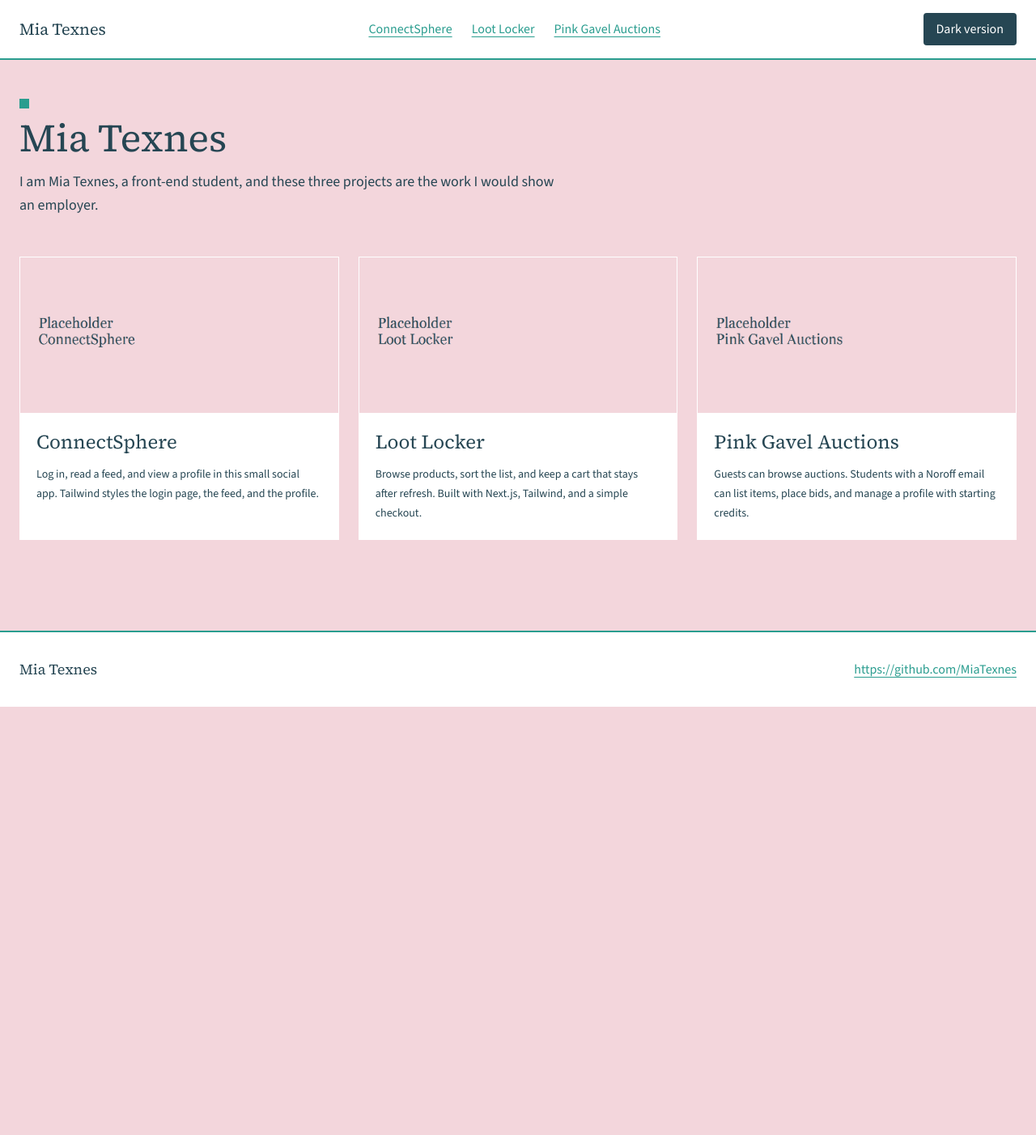
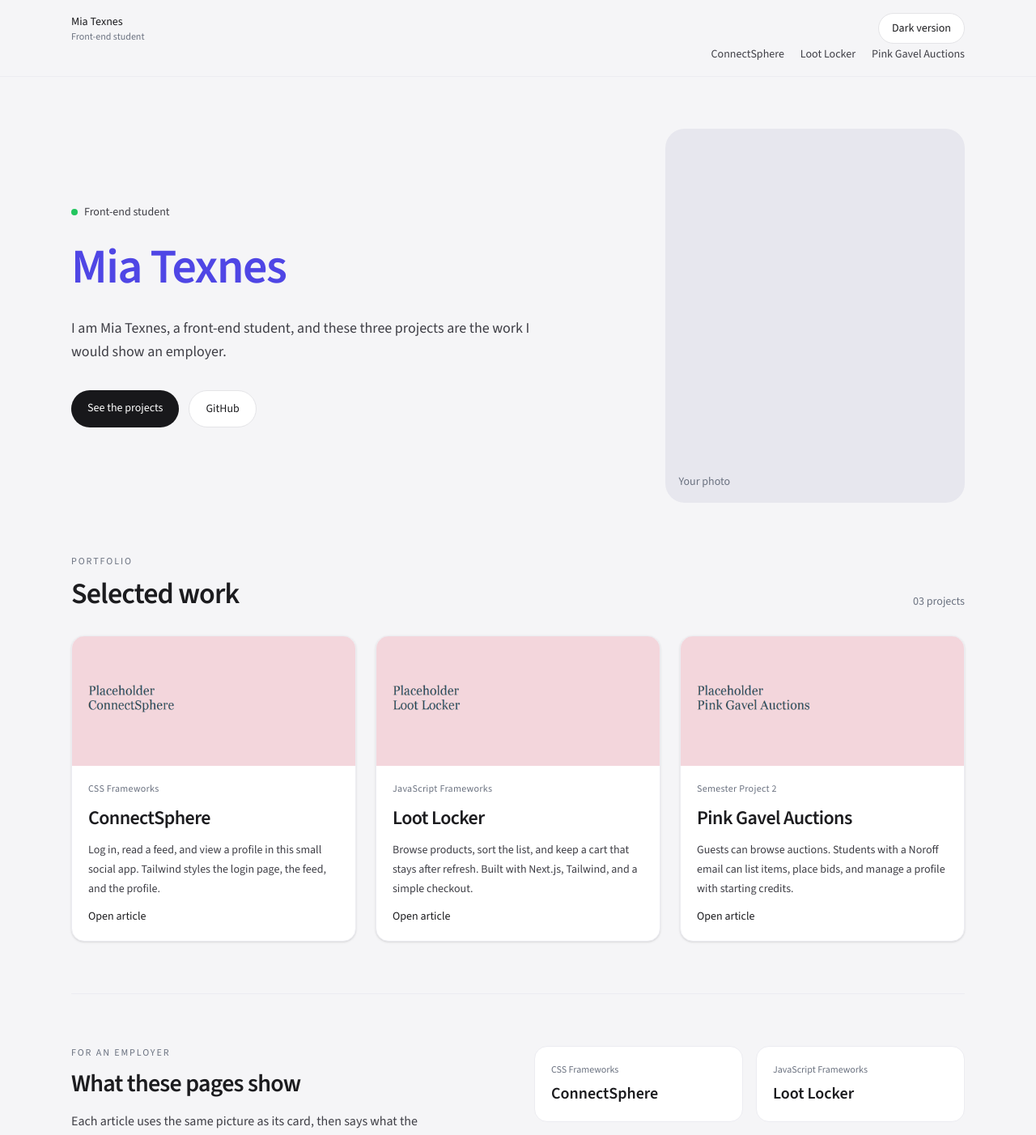
Before and after one commit to MiaTexnes/Portfolio-2, a Next.js app: page / in a window 1280 px wide. Shown: the top 1402 px of the page at 81% size. Before the commit the page ends 873 px from the top, so only its background shows below. Built offline with nearby package versions, Linux system fonts and the light colour scheme.

Commit message:
Refactor layout and styling across components for improved aesthetics and consistency. Update color schemes, typography, and spacing in the header, footer, and main content areas. Enhance the theme toggle functionality and adjust project card designs for better visual hierarchy.

```diff
--- a/app/layout.js
+++ b/app/layout.js
@@ -26,7 +26,7 @@ export default function RootLayout({ children }) {
       className={`${sourceSerif.variable} ${sourceSans.variable}`}
       suppressHydrationWarning
     >
-      <body className="min-h-screen bg-[#F3D6DC] font-sans text-[#264653] antialiased dark:bg-[#264653] dark:text-white">
+      <body className="min-h-screen bg-[#f5f5f7] font-sans text-[#1c1c1f] antialiased dark:bg-[#0e1014] dark:text-white">
         <Script id="theme-script" strategy="beforeInteractive">
           {`(function () {
             try {
@@ -38,7 +38,7 @@ export default function RootLayout({ children }) {
         </Script>
         <a
           href="#main"
-          className="absolute left-4 top-0 -translate-y-full bg-[#264653] px-4 py-2 text-white focus:translate-y-4 dark:bg-[#F3D6DC] dark:text-[#264653]"
+          className="absolute left-4 top-0 -translate-y-full rounded-full bg-[#18181b] px-4 py-2 text-white focus:translate-y-4 dark:bg-[#5b4dff]"
         >
           Skip to content
         </a>
--- a/app/page.js
+++ b/app/page.js
@@ -1,20 +1,90 @@
+import Link from "next/link";
 import projects from "@/data/projects";
 import ProjectCard from "@/components/ProjectCard";
 
 export default function HomePage() {
   return (
-    <main id="main" className="mx-auto max-w-7xl px-6 py-12">
-      <p className="mb-3 h-3 w-3 bg-[#2A9D8F]" aria-hidden="true" />
-      <h1 className="font-serif text-5xl">Mia Texnes</h1>
-      <p className="mt-4 max-w-2xl text-lg leading-relaxed">
-        I am Mia Texnes, a front-end student, and these three projects are the
-        work I would show an employer.
-      </p>
-      <ul className="mt-12 grid grid-cols-1 gap-6 lg:grid-cols-3">
-        {projects.map((project) => (
-          <ProjectCard key={project.slug} project={project} />
-        ))}
-      </ul>
+    <main id="main" className="mx-auto max-w-6xl px-5 sm:px-6">
+      <section className="grid items-center gap-8 py-10 sm:py-16 lg:grid-cols-[1.3fr_0.7fr] lg:gap-12">
+        <div>
+          <p className="flex items-center gap-2 text-sm text-[#3f3f46] dark:text-[#d4d4d8]">
+            <span
+              className="h-2 w-2 rounded-full bg-[#22c55e]"
+              aria-hidden="true"
+            />
+            Front-end student
+          </p>
+          <h1 className="mt-5 max-w-xl text-4xl font-semibold leading-tight tracking-tight text-[#4f46e5] sm:text-6xl">
+            Mia Texnes
+          </h1>
+          <p className="mt-6 max-w-xl text-lg leading-relaxed text-[#3f3f46] dark:text-[#d4d4d8]">
+            I am Mia Texnes, a front-end student, and these three projects are
+            the work I would show an employer.
+          </p>
+          <div className="mt-8 flex flex-col gap-3 sm:flex-row sm:flex-wrap">
+            <a
+              href="#work"
+              className="w-full rounded-full bg-[#18181b] px-5 py-3 text-center text-sm text-white no-underline sm:w-auto dark:bg-[#5b4dff]"
+            >
+              See the projects
+            </a>
+            <a
+              href="https://github.com/MiaTexnes"
+              className="w-full rounded-full border border-[#e4e4e7] bg-white px-5 py-3 text-center text-sm text-[#1c1c1f] no-underline sm:w-auto dark:border-white/15 dark:bg-transparent dark:text-white"
+            >
+              GitHub
+            </a>
+          </div>
+        </div>
+        <div className="relative mx-auto hidden aspect-[4/5] w-full max-w-sm overflow-hidden rounded-3xl bg-[#e7e7ee] lg:block dark:bg-[#1a1c24]">
+          <p className="absolute bottom-4 left-4 text-sm text-[#6b7280]">
+            Your photo
+          </p>
+        </div>
+      </section>
+
+      <section id="work" className="pb-16">
+        <p className="text-xs tracking-[0.16em] text-[#6b7280]">PORTFOLIO</p>
+        <div className="mt-3 flex flex-wrap items-end justify-between gap-4">
+          <h2 className="text-3xl font-semibold tracking-tight sm:text-4xl">
+            Selected work
+          </h2>
+          <p className="text-sm text-[#6b7280]">03 projects</p>
+        </div>
+        <ul className="mt-8 grid grid-cols-1 gap-6 lg:grid-cols-3">
+          {projects.map((project) => (
+            <ProjectCard key={project.slug} project={project} />
+          ))}
+        </ul>
+      </section>
+
+      <section className="grid gap-10 border-t border-[#ececf1] py-16 lg:grid-cols-2 dark:border-white/10">
+        <div>
+          <p className="text-xs tracking-[0.16em] text-[#6b7280]">
+            FOR AN EMPLOYER
+          </p>
+          <h2 className="mt-3 text-3xl font-semibold tracking-tight">
+            What these pages show
+          </h2>
+          <p className="mt-4 max-w-md leading-relaxed text-[#3f3f46] dark:text-[#d4d4d8]">
+            Each article uses the same picture as its card, then says what the
+            project is, which tools it uses, and what I would improve.
+          </p>
+        </div>
+        <ul className="grid gap-4 lg:grid-cols-2">
+          {projects.map((project) => (
+            <li key={project.slug}>
+              <Link
+                href={`/${project.slug}`}
+                className="block h-full rounded-2xl border border-[#ececf1] bg-white p-5 text-[#1c1c1f] no-underline dark:border-white/10 dark:bg-[#16181e] dark:text-white"
+              >
+                <p className="text-xs text-[#6b7280]">{project.module}</p>
+                <p className="mt-2 text-xl font-semibold">{project.title}</p>
+              </Link>
+            </li>
+          ))}
+        </ul>
+      </section>
     </main>
   );
 }
--- a/components/Article.js
+++ b/components/Article.js
@@ -6,21 +6,28 @@ export default function Article({ project }) {
   return (
     <main
       id="main"
-      className="mx-auto my-10 max-w-3xl bg-white px-6 py-12 text-[#264653] dark:border dark:border-[#F3D6DC] dark:bg-[#264653] dark:text-white"
+      className="mx-auto my-10 max-w-3xl rounded-3xl bg-white px-6 py-12 text-[#1c1c1f] shadow-sm dark:border dark:border-white/10 dark:bg-[#16181e] dark:text-white dark:shadow-none"
     >
-      <Link href="/" className="text-[#2A9D8F] underline underline-offset-4">
+      <Link
+        href="/"
+        className="text-sm text-[#4f46e5] underline underline-offset-4"
+      >
         Back home
       </Link>
 
-      <p className="mt-8 flex items-center gap-2 text-sm">
+      <p className="mt-8 flex items-center gap-2 text-sm text-[#6b7280]">
         <span
-          className="inline-block h-2 w-2 bg-[#2A9D8F]"
+          className="inline-block h-2 w-2 rounded-full bg-[#22c55e]"
           aria-hidden="true"
         />
         {project.module}
       </p>
-      <h1 className="mt-2 font-serif text-4xl">{project.title}</h1>
-      <p className="mt-4 leading-6">{project.description}</p>
+      <h1 className="mt-2 text-4xl font-semibold tracking-tight">
+        {project.title}
+      </h1>
+      <p className="mt-4 leading-6 text-[#3f3f46] dark:text-[#d4d4d8]">
+        {project.description}
+      </p>
 
       <div className="mt-6">
         <CopyLinkButton />
@@ -32,9 +39,11 @@ export default function Article({ project }) {
           alt={project.imageAlt}
           width={960}
           height={600}
-          className="h-auto w-full"
+          className="h-auto w-full rounded-2xl"
         />
-        <figcaption className="mt-2 text-sm">{project.caption}</figcaption>
+        <figcaption className="mt-2 text-sm text-[#6b7280]">
+          {project.caption}
+        </figcaption>
       </figure>
 
       <p className="mt-6 flex flex-wrap gap-6">
@@ -42,7 +51,7 @@ export default function Article({ project }) {
           href={project.live}
           target="_blank"
           rel="noopener noreferrer"
-          className="text-[#2A9D8F] underline underline-offset-4"
+          className="text-sm text-[#4f46e5] underline underline-offset-4"
         >
           Live site
           <span className="sr-only"> (opens in a new tab)</span>
@@ -51,7 +60,7 @@ export default function Article({ project }) {
           href={project.readme}
           target="_blank"
           rel="noopener noreferrer"
-          className="text-[#2A9D8F] underline underline-offset-4"
+          className="text-sm text-[#4f46e5] underline underline-offset-4"
         >
           GitHub README
           <span className="sr-only"> (opens in a new tab)</span>
@@ -59,11 +68,13 @@ export default function Article({ project }) {
       </p>
 
       <div className="mt-10 space-y-4 leading-relaxed">
-        <h2 className="font-serif text-2xl">The project</h2>
+        <h2 className="text-2xl font-semibold tracking-tight">The project</h2>
         <p>{project.about}</p>
-        <h2 className="font-serif text-2xl">Tools</h2>
+        <h2 className="text-2xl font-semibold tracking-tight">Tools</h2>
         <p>{project.tools}</p>
-        <h2 className="font-serif text-2xl">What I would improve</h2>
+        <h2 className="text-2xl font-semibold tracking-tight">
+          What I would improve
+        </h2>
         <p>{project.improvement}</p>
       </div>
     </main>
--- a/components/CopyLinkButton.js
+++ b/components/CopyLinkButton.js
@@ -19,7 +19,7 @@ export default function CopyLinkButton() {
     <button
       type="button"
       onClick={onCopy}
-      className="rounded-sm bg-[#264653] px-4 py-2 text-left text-white dark:bg-[#F3D6DC] dark:text-[#264653]"
+      className="rounded-full bg-[#18181b] px-4 py-2 text-left text-sm text-white dark:bg-[#5b4dff]"
     >
       {message}
     </button>
--- a/components/Footer.js
+++ b/components/Footer.js
@@ -1,15 +1,13 @@
 export default function Footer() {
   return (
-    <footer className="mt-16 border-t-2 border-[#2A9D8F] bg-white px-6 py-8 dark:border-[#F3D6DC] dark:bg-[#264653]">
-      <div className="mx-auto flex max-w-7xl flex-wrap items-center justify-between gap-3">
-        <p className="font-serif text-lg text-[#264653] dark:text-white">
-          Mia Texnes
-        </p>
+    <footer className="border-t border-[#ececf1] px-6 py-6 text-sm text-[#6b7280] dark:border-white/10">
+      <div className="mx-auto flex max-w-6xl flex-wrap items-center justify-between gap-3">
+        <p>Mia Texnes</p>
         <a
           href="https://github.com/MiaTexnes"
-          className="text-[#2A9D8F] underline underline-offset-4"
+          className="text-[#1c1c1f] no-underline dark:text-white"
         >
-          https://github.com/MiaTexnes
+          GitHub
         </a>
       </div>
     </footer>
--- a/components/Header.js
+++ b/components/Header.js
@@ -4,21 +4,26 @@ import ThemeToggle from "@/components/ThemeToggle";
 
 export default function Header() {
   return (
-    <header className="border-b-2 border-[#2A9D8F] bg-white dark:border-[#F3D6DC] dark:bg-[#264653]">
-      <div className="mx-auto flex max-w-7xl flex-wrap items-center justify-between gap-4 px-6 py-4">
-        <Link
-          href="/"
-          className="font-serif text-xl text-[#264653] no-underline dark:text-white"
-        >
-          Mia Texnes
-        </Link>
-        <nav aria-label="Projects">
-          <ul className="flex flex-wrap gap-x-6 gap-y-2">
+    <header className="border-b border-[#ececf1] bg-[#f5f5f7] dark:border-white/10 dark:bg-[#0e1014]">
+      <div className="mx-auto max-w-6xl px-5 py-4 sm:px-6">
+        <div className="flex items-center justify-between gap-4">
+          <Link href="/" className="no-underline">
+            <span className="block text-sm font-medium text-[#1c1c1f] dark:text-white">
+              Mia Texnes
+            </span>
+            <span className="block text-xs text-[#6b7280]">
+              Front-end student
+            </span>
+          </Link>
+          <ThemeToggle />
+        </div>
+        <nav aria-label="Projects" className="mt-3 lg:mt-0">
+          <ul className="flex gap-5 overflow-x-auto lg:justify-end">
             {projects.map((project) => (
-              <li key={project.slug}>
+              <li key={project.slug} className="shrink-0">
                 <Link
                   href={`/${project.slug}`}
-                  className="text-[#2A9D8F] underline underline-offset-4"
+                  className="text-sm text-[#3f3f46] no-underline dark:text-[#d4d4d8]"
                 >
                   {project.title}
                 </Link>
@@ -26,7 +31,6 @@ export default function Header() {
             ))}
           </ul>
         </nav>
-        <ThemeToggle />
       </div>
     </header>
   );
--- a/components/ProjectCard.js
+++ b/components/ProjectCard.js
@@ -6,18 +6,26 @@ export default function ProjectCard({ project }) {
     <li className="h-full">
       <Link
         href={`/${project.slug}`}
-        className="flex h-full flex-col border border-transparent bg-white text-[#264653] dark:border-[#F3D6DC] dark:bg-[#264653] dark:text-white"
+        className="flex h-full flex-col overflow-hidden rounded-2xl border border-[#ececf1] bg-white text-[#1c1c1f] no-underline shadow-sm dark:border-white/10 dark:bg-[#16181e] dark:text-white dark:shadow-none"
       >
         <Image
           src={project.image}
           alt={project.imageAlt}
           width={960}
           height={600}
-          className="h-48 w-full object-cover"
+          className="h-40 w-full object-cover"
         />
         <div className="flex flex-1 flex-col gap-3 p-5">
-          <h2 className="font-serif text-2xl">{project.title}</h2>
-          <p className="text-sm leading-6">{project.description}</p>
+          <p className="text-xs tracking-wide text-[#6b7280]">
+            {project.module}
+          </p>
+          <h2 className="text-2xl font-semibold tracking-tight">
+            {project.title}
+          </h2>
+          <p className="text-sm leading-6 text-[#3f3f46] dark:text-[#d4d4d8]">
+            {project.description}
+          </p>
+          <p className="mt-auto text-sm font-medium">Open article</p>
         </div>
       </Link>
     </li>
--- a/components/ThemeToggle.js
+++ b/components/ThemeToggle.js
@@ -1,19 +1,32 @@
 "use client";
 
-import { useEffect, useState } from "react";
+import { useSyncExternalStore } from "react";
+
+function subscribe(callback) {
+  window.addEventListener("theme-change", callback);
+  return () => window.removeEventListener("theme-change", callback);
+}
+
+function getSnapshot() {
+  return document.documentElement.classList.contains("dark");
+}
+
+function getServerSnapshot() {
+  return false;
+}
 
 export default function ThemeToggle() {
-  const [isDark, setIsDark] = useState(false);
-
-  useEffect(() => {
-    setIsDark(document.documentElement.classList.contains("dark"));
-  }, []);
+  const isDark = useSyncExternalStore(
+    subscribe,
+    getSnapshot,
+    getServerSnapshot,
+  );
 
   function onToggle() {
     const next = !isDark;
     document.documentElement.classList.toggle("dark", next);
     localStorage.setItem("theme", next ? "dark" : "light");
-    setIsDark(next);
+    window.dispatchEvent(new Event("theme-change"));
   }
 
   return (
@@ -21,7 +34,7 @@ export default function ThemeToggle() {
       type="button"
       onClick={onToggle}
       aria-pressed={isDark}
-      className="rounded-sm bg-[#264653] px-4 py-2 text-white dark:bg-[#F3D6DC] dark:text-[#264653]"
+      className="rounded-full border border-[#e4e4e7] bg-white px-4 py-2 text-sm text-[#1c1c1f] dark:border-white/15 dark:bg-transparent dark:text-white"
     >
       {isDark ? "Light version" : "Dark version"}
     </button>
```
Also changed, not shown: app/not-found.js (+6 -4 lines).
